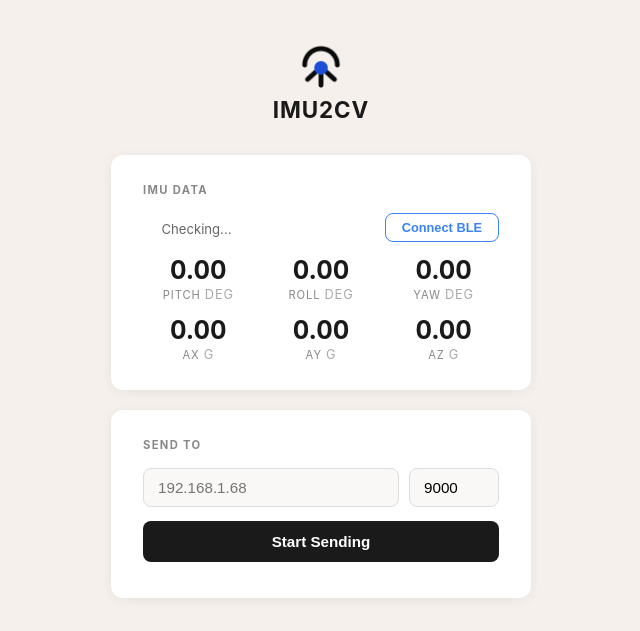
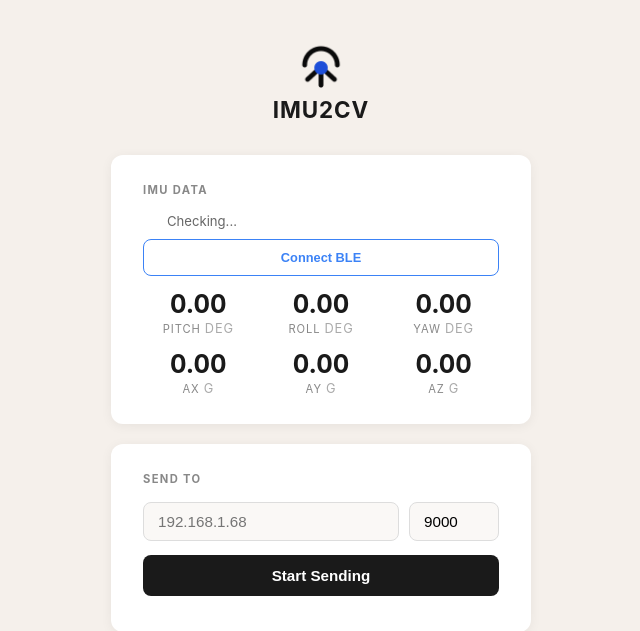
Before and after one commit to FerasSawan/PI-send-imu, a Flask app: page / in a window 1280 px wide. Shown: the top 631 px of the page, without its empty margins (319-959 px from the left). Run offline with Flask 3, Linux system fonts and the light colour scheme; data that the repository does not hold is empty; parts of the project's set-up code (start-up, migrations or seed data) failed here and were passed over.

Commit message:
fix(ui): BLE connect/disconnect button full-width below status (avoid clipping)
Made-with: Cursor

```diff
--- a/templates/index.html
+++ b/templates/index.html
@@ -138,6 +138,20 @@
   .btn-ble.connected:hover { background: #ef4444; color: #fff; }
   .btn-ble.connecting { border-color: #f59e0b; color: #f59e0b; cursor: wait; }
   .btn-ble:disabled { opacity: 0.5; cursor: not-allowed; }
+
+  /* Full-width row so the button is never clipped beside long status text */
+  .imu-status-block { margin-bottom: 12px; }
+  .status-line {
+    display: flex;
+    flex-wrap: wrap;
+    align-items: center;
+    gap: 6px 10px;
+    margin-bottom: 10px;
+  }
+  .btn-ble-row {
+    width: 100%;
+    padding: 10px 14px;
+  }
 </style>
 </head>
 <body>
@@ -147,13 +161,13 @@
 
 <div class="card">
   <h2>IMU Data</h2>
-  <div style="margin-bottom: 12px; display: flex; align-items: center; justify-content: space-between;">
-    <div>
+  <div class="imu-status-block">
+    <div class="status-line">
       <span class="status-dot" id="imuDot"></span>
       <span class="status-text" id="imuStatus">Checking...</span>
-      <span class="status-text" id="transport" style="margin-left: 12px; opacity: 0.6;"></span>
+      <span class="status-text" id="transport" style="opacity: 0.6;"></span>
     </div>
-    <button class="btn-ble" id="bleBtn" onclick="toggleBle()">Connect BLE</button>
+    <button type="button" class="btn-ble btn-ble-row" id="bleBtn" onclick="toggleBle()">Connect BLE</button>
   </div>
   <div class="imu-grid">
     <div><div class="imu-val" id="pitch">0.00</div><div class="imu-label">Pitch <span class="imu-unit">deg</span></div></div>
@@ -199,13 +213,13 @@ function updateBleBtn() {
   const btn = document.getElementById("bleBtn");
   if (bleConnecting) {
     btn.textContent = "Scanning...";
-    btn.className = "btn-ble connecting";
+    btn.className = "btn-ble btn-ble-row connecting";
   } else if (bleConnected) {
     btn.textContent = "Disconnect BLE";
-    btn.className = "btn-ble connected";
+    btn.className = "btn-ble btn-ble-row connected";
   } else {
     btn.textContent = "Connect BLE";
-    btn.className = "btn-ble";
+    btn.className = "btn-ble btn-ble-row";
   }
 }
 
```
